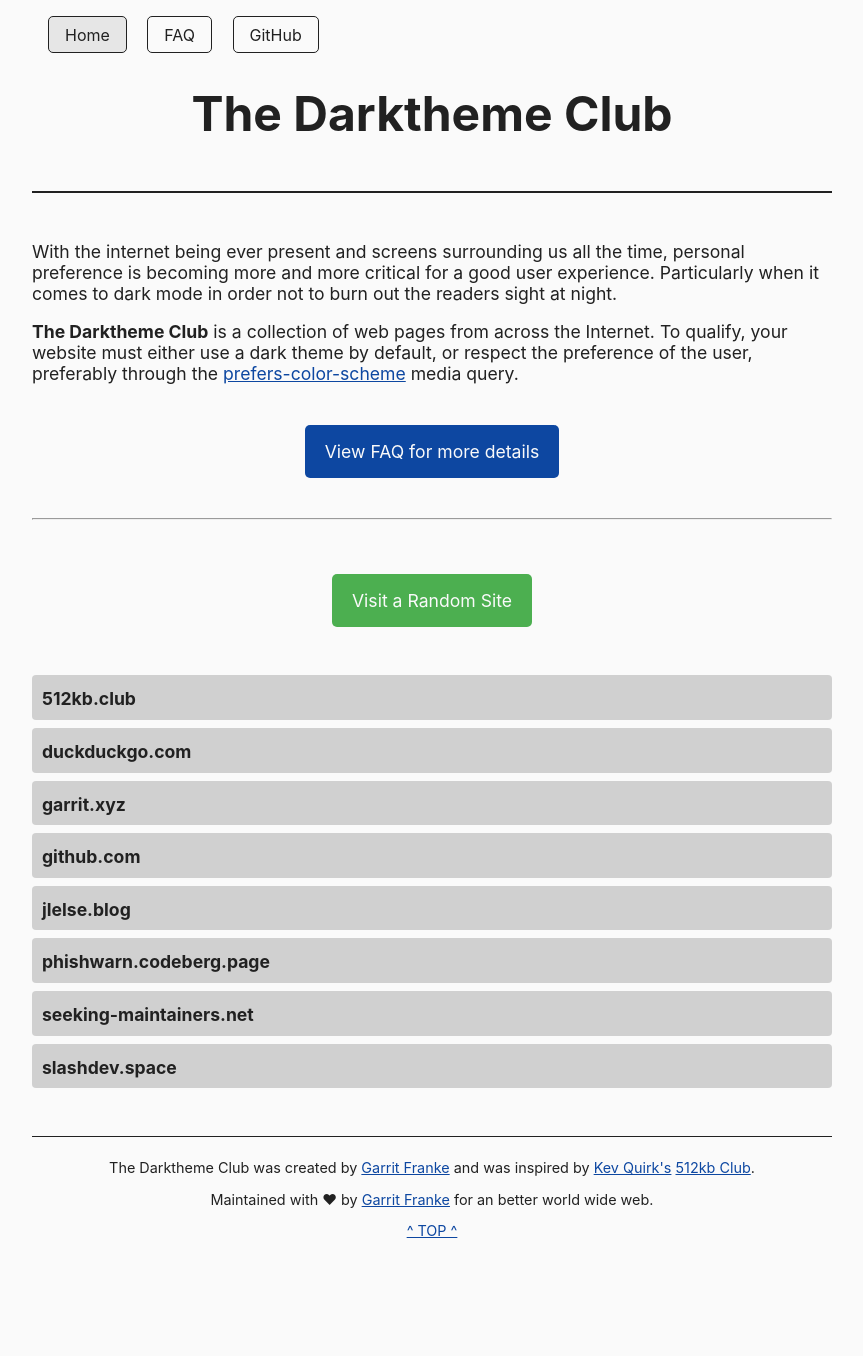
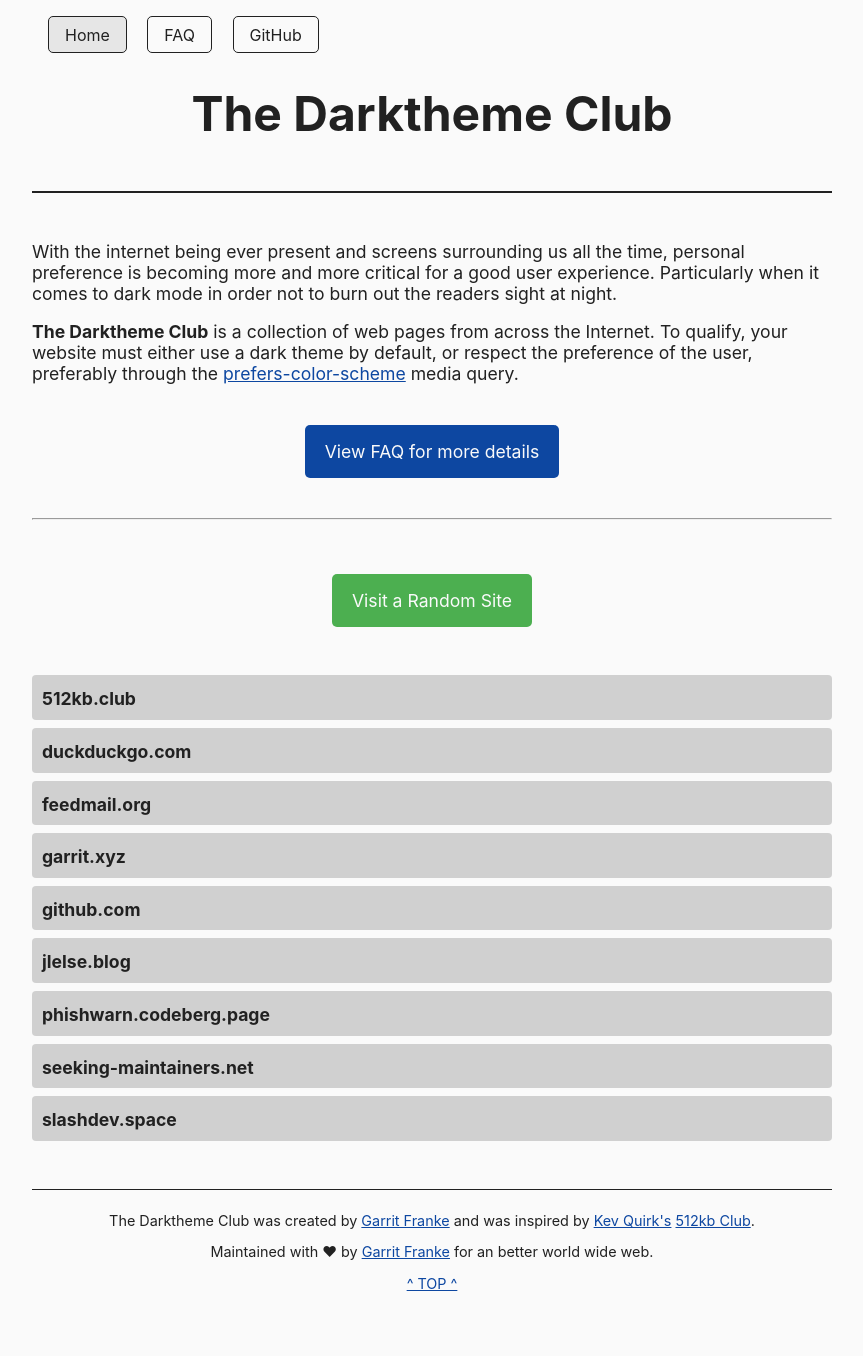
Before and after one commit to katherinek727/darktheme.club, a Jekyll site: the page built from index.md, in a window 1280 px wide. Shown: the whole page, without its empty margins (208-1071 px from the left). Built offline with Jekyll 4.4.1, drawn with Linux system fonts in a browser that asks for light colours; before the commit the page ends 1303 px from its top, so only the background shows below that.

Commit message:
Add FeedMail.

```diff
--- a/_data/sites.yml
+++ b/_data/sites.yml
@@ -6,6 +6,11 @@
 - domain: duckduckgo.com
   url: https://duckduckgo.com/
   method: unknown
+  last_checked: 2022-07-16
+
+- domain: feedmail.org
+  url: https://feedmail.org
+  method: mediaquery
   last_checked: 2022-07-16
 
 - domain: garrit.xyz
```
